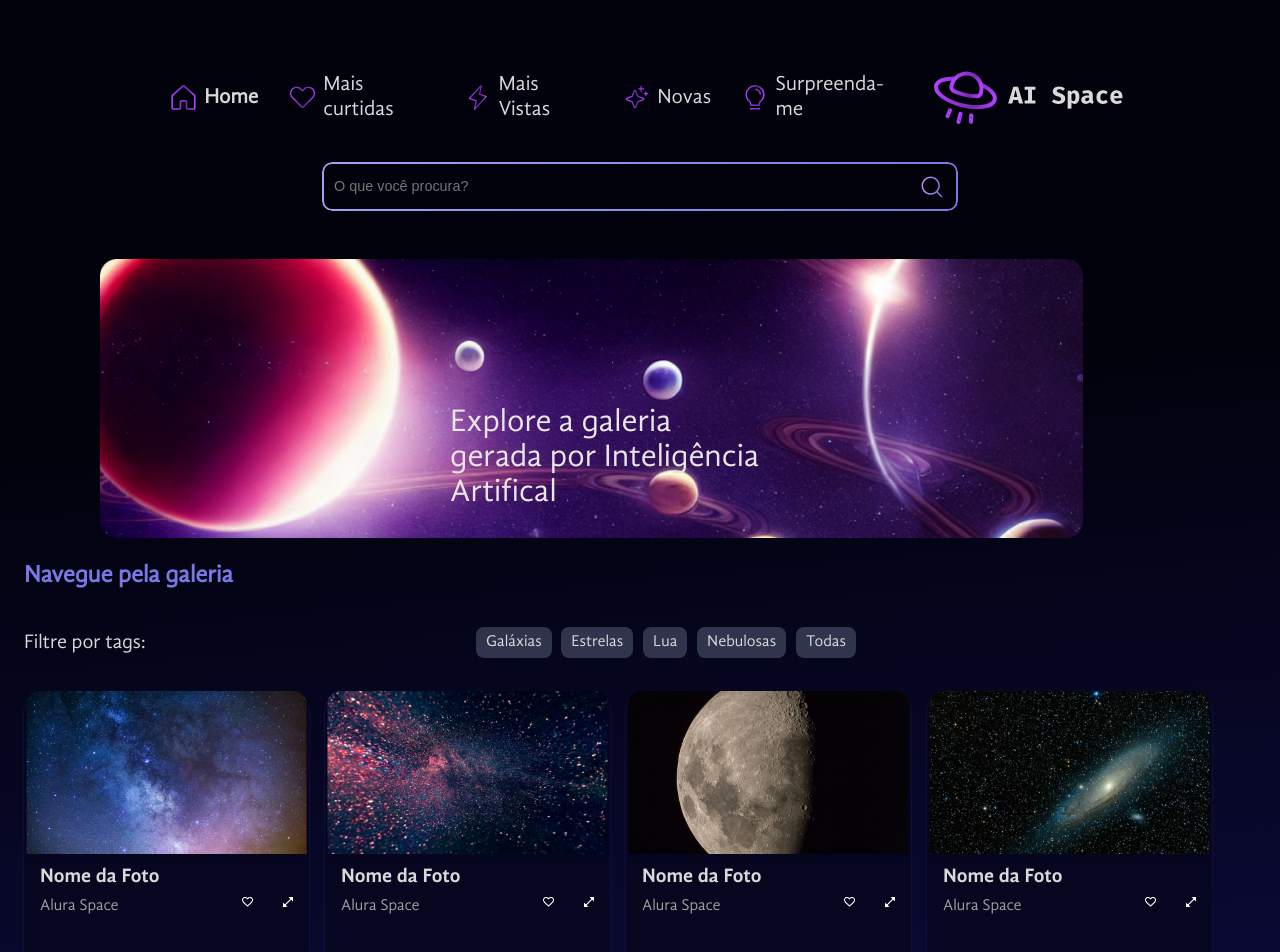
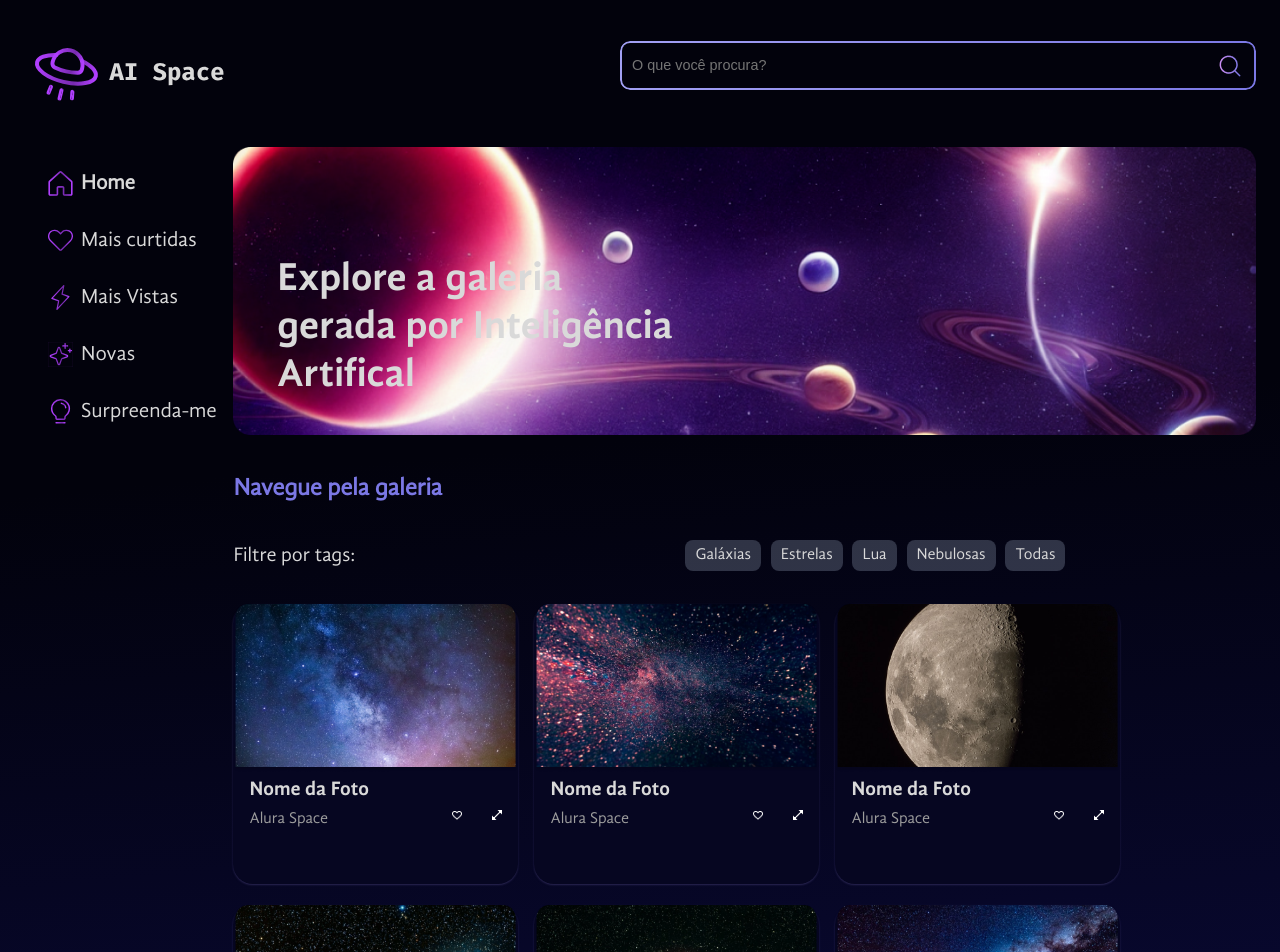
Before and after one commit to robs-am/space-gallery, a React (Create React App) app: page / in a window 1280 px wide. Shown: the top 952 px of the page. Built offline with nearby package versions, Linux system fonts and the light colour scheme.

Commit message:
nova estrutura home

```diff
--- a/src/Components/Galeria/Galeria.module.scss
+++ b/src/Components/Galeria/Galeria.module.scss
@@ -4,6 +4,7 @@
 .galeria {
   font-family: $fonte-normal;
   margin-bottom: 2rem;
+
 
 
   h2 {
@@ -28,6 +29,8 @@
     margin-bottom: 1.35rem;
     box-shadow: rgba(49, 44, 92, 0.836) 0px 1px 2px 0px;
     cursor: pointer;
+
+
 
     &:hover {
       box-shadow: rgba(0, 0, 0, 0.25) 0px 25px 50px -12px;
--- a/src/Components/Header/Header.module.scss
+++ b/src/Components/Header/Header.module.scss
@@ -2,16 +2,12 @@
 
 .header {
     display: flex;
-    flex-direction: column;
 
+    justify-content: space-between;
     align-items: center;
     margin: 2rem 24px;
 
-    &__top {
-      width:80%;
-      display: flex;
-      justify-content: space-around;
-    }
+
 
     &__container {
       display: flex;
--- a/src/Components/Header/index.jsx
+++ b/src/Components/Header/index.jsx
@@ -1,15 +1,12 @@
 import logo from "./logo2.svg";
 import search from "./search.png";
 import styles from "./Header.module.scss";
-import Menu from "../Menu";
 
 export default function Header() {
   return (
     <header className={styles.header}>
-      <div className={styles.header__top}>
-        <Menu />
-        <img src={logo} size={12} alt="Logo da Galeria Espacial" />
-      </div>
+      <img src={logo} size={12} alt="Logo da Galeria Espacial" />
+
       <div className={styles.header__container}>
         <input
           className={styles.header__input}
--- a/src/Components/Menu/Menu.module.scss
+++ b/src/Components/Menu/Menu.module.scss
@@ -1,16 +1,16 @@
 @import "../../styles/variaveis";
 
  .menu {
-    //width: 18%;
+    width: 18%;
 
     &__lista {
       padding-left: 0.5rem;
       margin: 0;
-      height: 130px;
+      height: 276px;
       list-style: none;
       display: flex;
-
-      justify-content: space-between;
+      flex-direction: column;
+      justify-content: space-around;
     }
 
     &__item {
--- a/src/Pages/Homepage/Homepage.module.scss
+++ b/src/Pages/Homepage/Homepage.module.scss
@@ -1,29 +1,20 @@
-@import "../../styles/variaveis.scss";
-
 main {
   margin: 0 24px;
-
-
-    .container {
-      display: flex;
-      align-items: center;
-      justify-content: center;
-    }
 
 
 }
 
 .principal {
   display: flex;
-  align-items:center;
-
-  justify-content: flex-end;
+  align-items: center;
+  justify-content: space-between;
   margin-top: 2rem;
 
   &__imagem {
+    width: 88%;
     img {
-      //margin-left: 3rem;
-      width: 85%;
+      width: 100%;
+      height: 288px;
     }
 
     position: relative;
@@ -31,16 +22,23 @@ main {
     h1 {
       position: absolute;
       z-index: 1;
-      color: #eae5e5;
-
-      width:320px;
-      font-weight: 400;
-      font-size: 32px;
-      line-height: 35px;
-      height: 100px;
-      left: 350px;
-      top: 120px;
-      font-family: $fonte-normal;
+      color: #d9d9d9;
+      font-size: 2.5rem;
+      font-family: "GandhiSansBold";
+      width: 401px;
+      height: 144px;
+      top: 75px;
+      left: 44px;
     }
   }
 }
+
+
+
+  .galeria {
+    display: flex;
+    justify-content: space-between;
+    align-items: flex-end;
+    margin-left: 17%;
+    margin-top: 1rem;
+  }
--- a/src/Pages/Homepage/index.jsx
+++ b/src/Pages/Homepage/index.jsx
@@ -1,4 +1,5 @@
 import Galeria from "../../Components/Galeria";
+import Menu from "../../Components/Menu";
 import Header from "./../../Components/Header/index";
 
 import Banner from "./Banner.png";
@@ -9,8 +10,10 @@ export default function Homepage() {
   return (
     <>
       <Header />
+
       <main>
         <section className={styles.principal}>
+          <Menu />
           <div className={styles.principal__imagem}>
             <h1 className={styles.principal__h1}>
               Explore a galeria gerada por Inteligência Artifical
@@ -18,9 +21,9 @@ export default function Homepage() {
             <img src={Banner} alt="Imagem de cristais em um planeta AI" />
           </div>
         </section>
-        <div className={styles.container}>
-          <Galeria />
-        </div>
+          <div className={styles.galeria}>
+            <Galeria />
+          </div>
       </main>
     </>
   );
```
